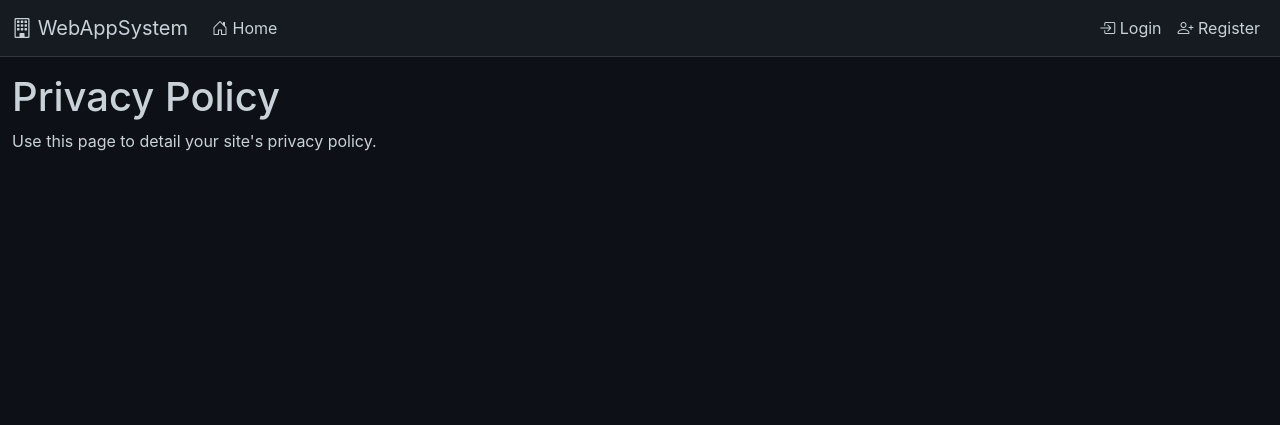
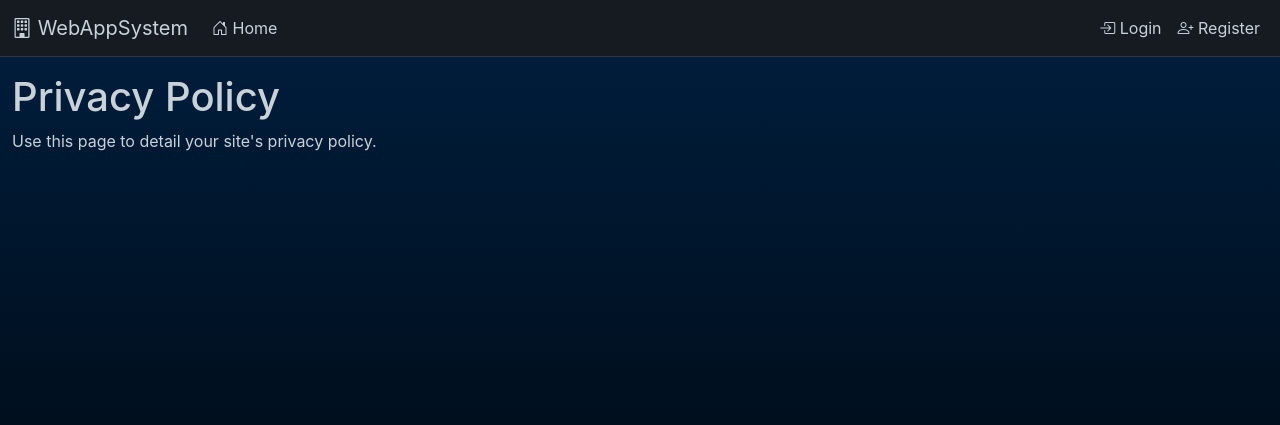
Before and after one commit to Adham-Walaa/StaffCraft, an ASP.NET Core app: page /Home/Privacy in a window 1280 px wide. Shown: the top 425 px of the page. Run offline with ASP.NET Core 8, Linux system fonts and the light colour scheme; style sheets or scripts are compiled from the project's sources.

Commit message:
Add gradient background from vanta black to navy dark blue
Co-authored-by: gasTSK <204622103+gasTSK@users.noreply.github.com>

```diff
--- a/MS3WebApp/WebAppSystem/WebAppSystem/wwwroot/css/site.css
+++ b/MS3WebApp/WebAppSystem/WebAppSystem/wwwroot/css/site.css
@@ -32,7 +32,8 @@ html {
 
 body {
   margin-bottom: 60px;
-  background-color: var(--dark-bg-primary) !important;
+  background: linear-gradient(to top, #000000, #001f3f) !important;
+  background-attachment: fixed;
   color: var(--dark-text-primary) !important;
   font-family: -apple-system, BlinkMacSystemFont, "Segoe UI", "Noto Sans", Helvetica, Arial, sans-serif;
 }
```
